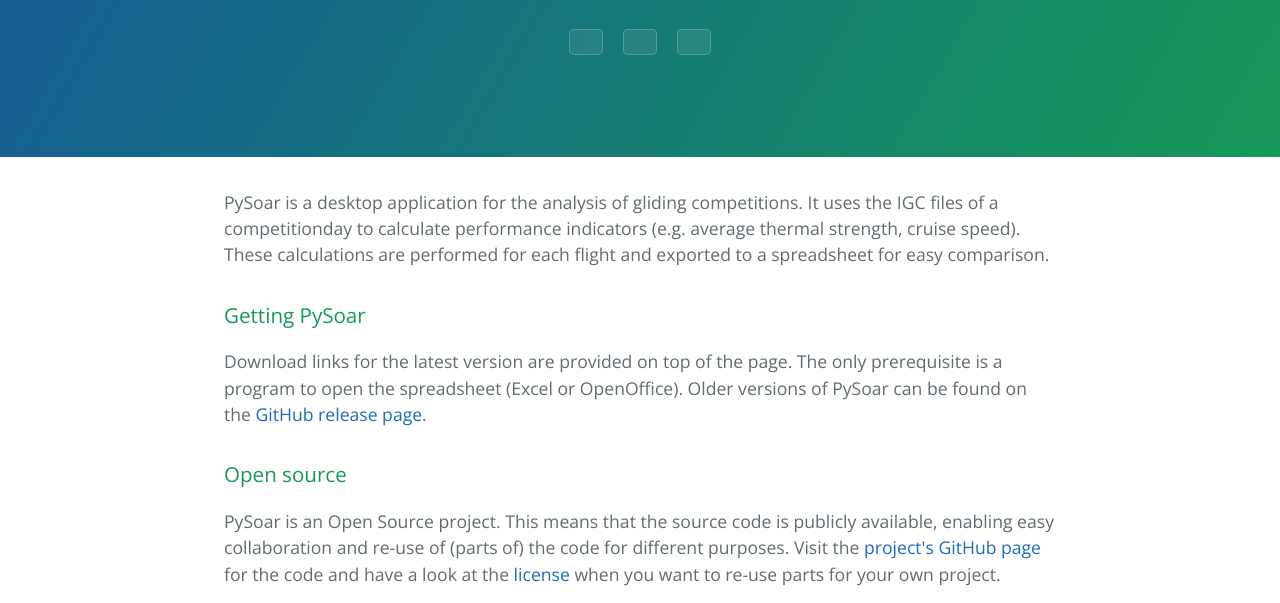
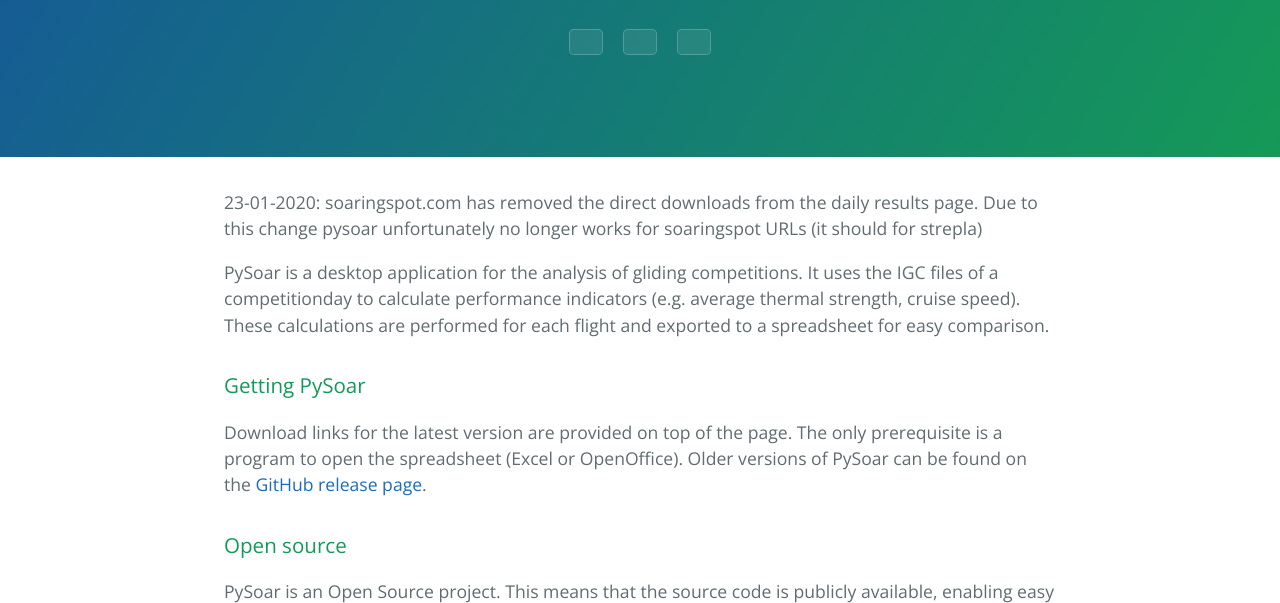
Before and after one commit to GliderGeek/PySoar, a plain HTML site: page index.html in a window 1280 px wide. Shown: the part 208-811 px from the top of the page. Drawn offline with nearby package versions, Linux system fonts and the light colour scheme; no server answers.

Commit message:
Update index.html

```diff
--- a/index.html
+++ b/index.html
@@ -24,6 +24,9 @@
 
     <section class="main-content">
 
+<p style=font-weight: bold> 23-01-2020: soaringspot.com has removed the direct downloads from the daily results page.
+Due to this change pysoar unfortunately no longer works for soaringspot URLs (it should for strepla) </p>
+
 <p>PySoar is a desktop application for the analysis of gliding competitions. It uses the IGC files of a competitionday to calculate performance indicators (e.g. average thermal strength, cruise speed). These calculations are performed for each flight and exported to a spreadsheet for easy comparison.</p>
 
 <h3>Getting PySoar</h3>
```
